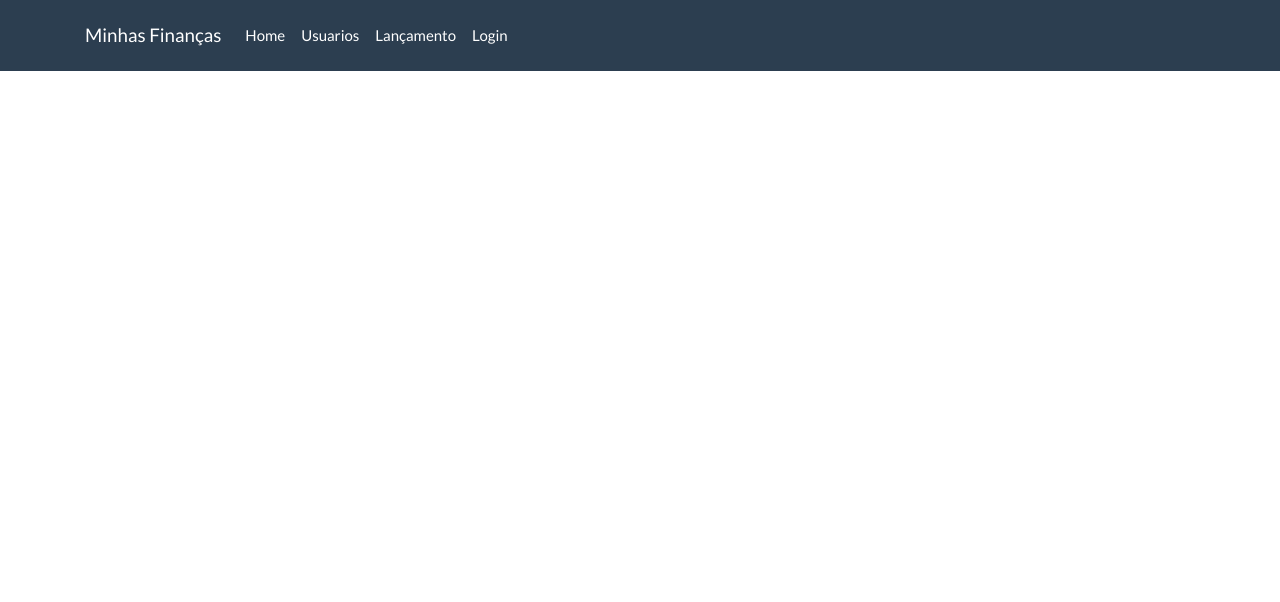
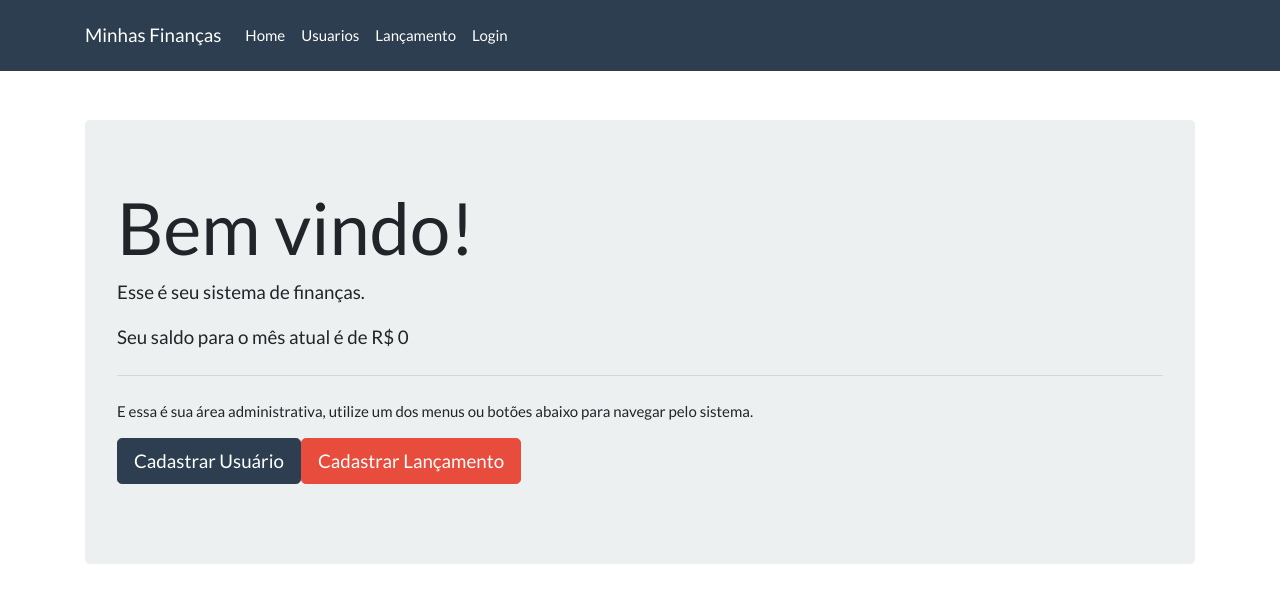
Before and after one commit to Enocp/minhaFinanca-frontEnd-reactJs, a React (Create React App) app: page /#/home in a window 1280 px wide. Shown: the top 602 px of the page. Built offline with nearby package versions, Linux system fonts and the light colour scheme.

Commit message:
criando a pagina home

```diff
--- a/src/components/navbar.js
+++ b/src/components/navbar.js
@@ -13,7 +13,7 @@
         </button>
         <div className="collapse navbar-collapse" id="navbarResponsive">
           <ul className="navbar-nav">
-            <NavbarItem href="#/" label="Home" />
+            <NavbarItem href="#/home" label="Home" />
             <NavbarItem href="#/cadastro-usuarios" label="Usuarios" />
             <NavbarItem href="#/" label="Lançamento" />
             <NavbarItem href="#/login" label="Login" />
--- a/src/main/rotas.js
+++ b/src/main/rotas.js
@@ -1,12 +1,14 @@
 import React from 'react'
 import { Route, Switch, HashRouter } from 'react-router-dom'
 import Login from '../views/login'
+import Home from '../views/home'
 import CadastroUsuario from '../views/cadastroUsuario'
 
 function Rotas() {
   return (
     <HashRouter>
       <Switch>
+        <Route path="/home" component={Home} />
         <Route path="/login"  component={Login} />
         <Route path="/cadastro-usuarios" component={CadastroUsuario} />
       </Switch>
--- /dev/null
+++ b/src/views/home.js
@@ -0,0 +1,34 @@
+import React from 'react'
+
+class Home extends React.Component {
+
+  state = {
+    saldo: 0
+  }
+
+  render() {
+
+    return (
+
+      <div className="jumbotron">
+        <h1 className="display-3">Bem vindo!</h1>
+        <p className="lead">Esse é seu sistema de finanças.</p>
+        <p className="lead">Seu saldo para o mês atual é de R$ {this.state.saldo} </p>
+        <hr className="my-4" />
+        <p>E essa é sua área administrativa, utilize um dos menus ou botões abaixo para navegar pelo sistema.</p>
+        <p className="lead">
+          <a className="btn btn-primary btn-lg"
+            href="/#cadastro-usuarios"
+            role="button"><i className="fa fa-users"></i>  Cadastrar Usuário
+            </a>
+          <a className="btn btn-danger btn-lg"
+            href="https://bootswatch.com/flatly/#"
+            role="button"><i className="fa fa-users"></i>  Cadastrar Lançamento
+          </a>
+        </p>
+      </div>
+    )
+  }
+}
+
+export default Home
```
